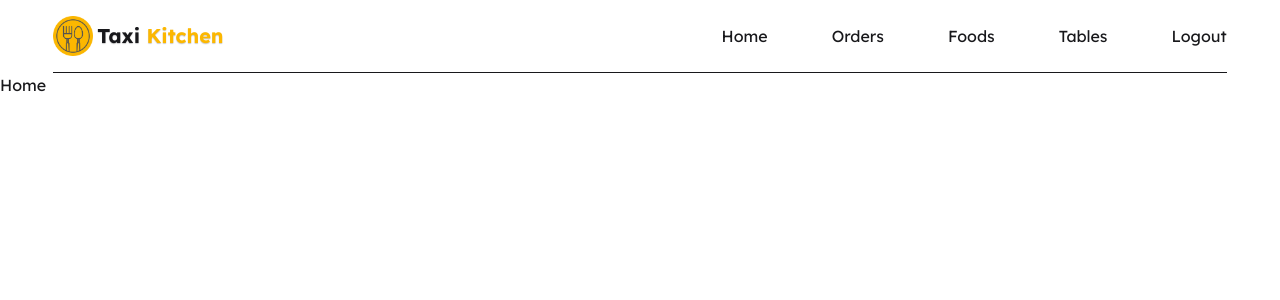
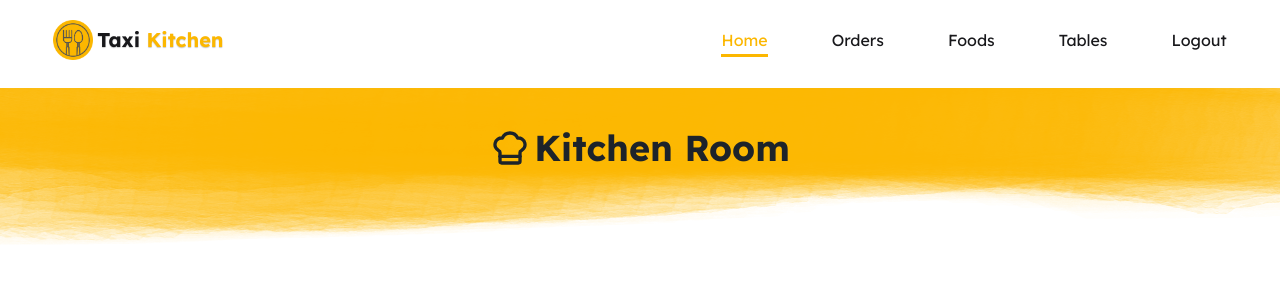
Before and after one commit to Shaqibul-Neil/kitchen-order-management-system, a React (Vite) app: page / in a window 1280 px wide. Shown: the top 300 px of the page. Built offline with nearby package versions, Linux system fonts and the light colour scheme.

Commit message:
banner done

```diff
--- a/package.json
+++ b/package.json
@@ -11,7 +11,7 @@
   },
   "dependencies": {
     "@tailwindcss/vite": "^4.1.13",
-    "lucide": "^0.544.0",
+    "lucide-react": "^0.544.0",
     "react": "^19.1.1",
     "react-dom": "^19.1.1",
     "react-router": "^7.9.3",
--- /dev/null
+++ b/src/components/Banner.jsx
@@ -0,0 +1,14 @@
+import { ChefHat } from "lucide-react";
+
+const Banner = ({ children }) => {
+  return (
+    <div className="banner">
+      <h2>
+        <ChefHat size={40} />
+      </h2>
+      <h2>{children}</h2>
+    </div>
+  );
+};
+
+export default Banner;
--- a/src/components/Home.jsx
+++ b/src/components/Home.jsx
@@ -1,5 +1,11 @@
+import Banner from "./Banner";
+
 const Home = () => {
-  return <div>Home</div>;
+  return (
+    <section>
+      <Banner>Kitchen Room</Banner>
+    </section>
+  );
 };
 
 export default Home;
--- /dev/null
+++ b/src/components/Root/KitchenContext/KitchenContext.jsx
@@ -0,0 +1,5 @@
+const KitchenContext = () => {
+  return <div></div>;
+};
+
+export default KitchenContext;
--- a/src/index.css
+++ b/src/index.css
@@ -7,11 +7,10 @@
   font-family: "Lexend", sans-serif;
 }
 header {
-  @apply w-11/12 mx-auto py-4 border-b;
+  @apply w-11/12 mx-auto py-5 mb-2;
 }
-a,
-button {
-  @apply cursor-pointer;
+nav a.active {
+  @apply border-warning text-warning;
 }
 .nav-layout {
   @apply flex flex-col lg:flex-row justify-center lg:justify-between items-center gap-5;
@@ -19,3 +18,6 @@ button {
 .nav-links {
   @apply border-b-3 border-transparent py-1    duration-200 hover:border-warning hover:text-warning;
 }
+.banner {
+  @apply bg-[url('/title-bg.png')] bg-[length:100%_100%] bg-no-repeat bg-center flex justify-center items-center gap-1 text-4xl font-bold text-center pb-20 pt-10 text-[#1D232A];
+}
```
Also changed, not shown: public/title-bg.png (added), 1 other file (tests, documents, lock files or other folders).
